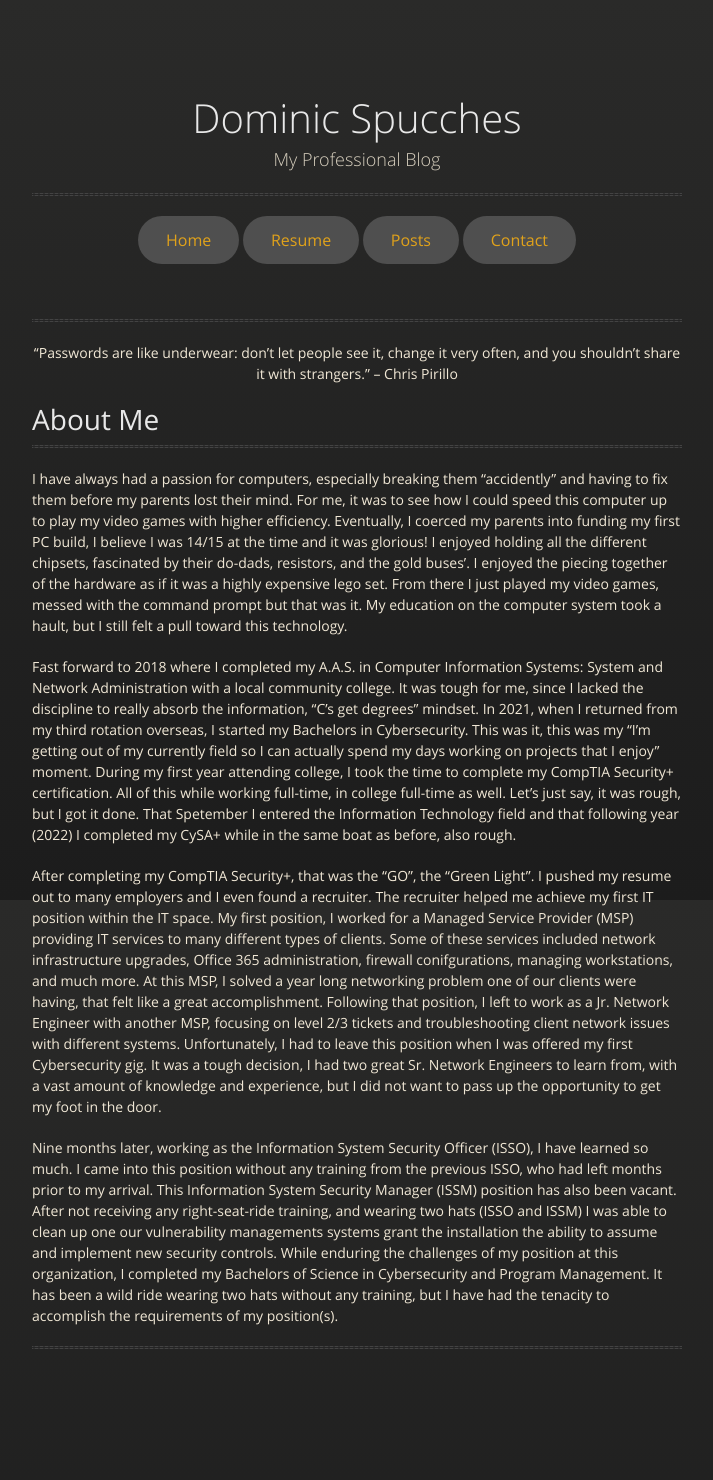
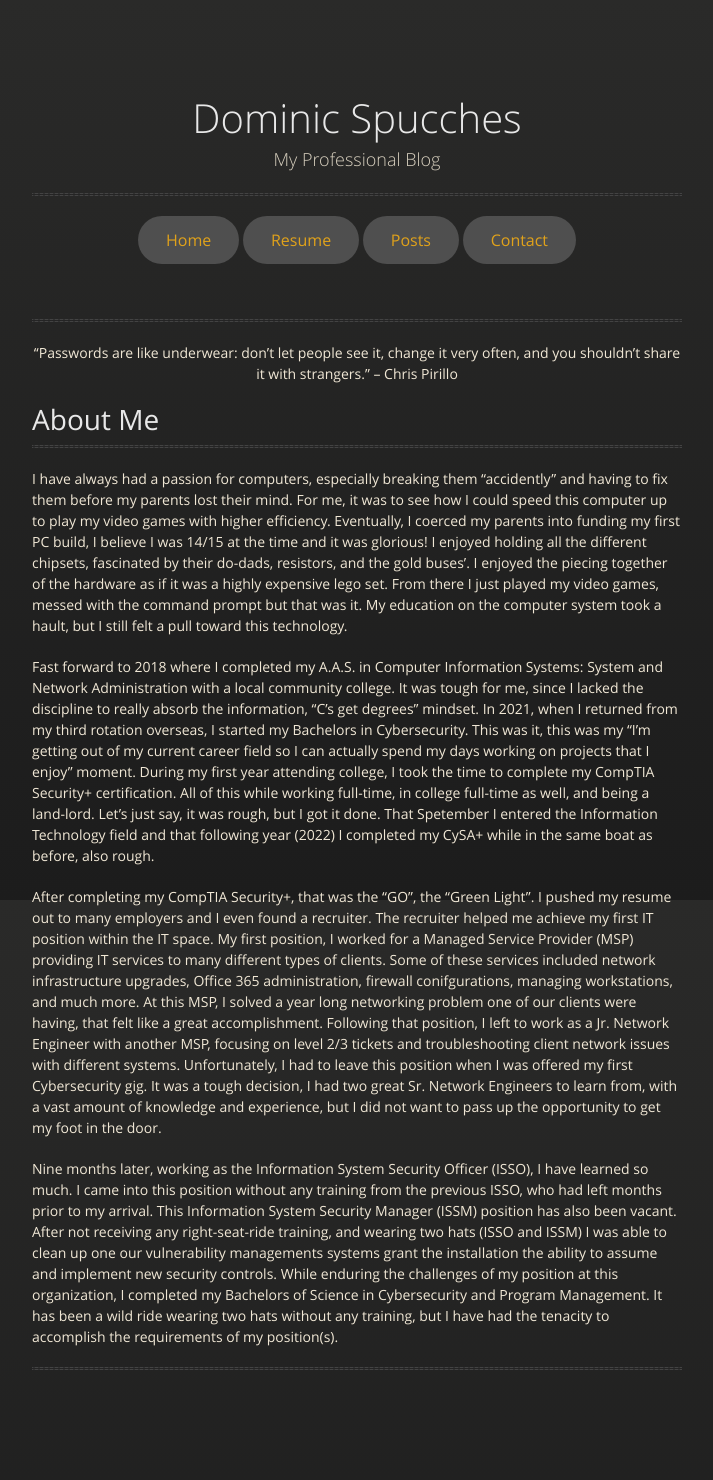
Before and after one commit to dspucches/dspucches.github.io, a Jekyll site: the page built from index.md, in a window 1280 px wide. Shown: the whole page, without its empty margins (283-996 px from the left). Built offline with Jekyll 4.4.1, drawn with Linux system fonts in a browser that asks for light colours; before the commit the page ends 1459 px from its top, so only the background shows below that.

Commit message:
Update index.md

```diff
--- a/index.md
+++ b/index.md
@@ -12,7 +12,7 @@ layout: default
 
 I have always had a passion for computers, especially breaking them "accidently" and having to fix them before my parents lost their mind. For me, it was to see how I could speed this computer up to play my video games with higher efficiency. Eventually, I coerced my parents into funding my first PC build, I believe I was 14/15 at the time and it was glorious! I enjoyed holding all the different chipsets, fascinated by their do-dads, resistors, and the gold buses'. I enjoyed the piecing together of the hardware as if it was a highly expensive lego set. From there I just played my video games, messed with the command prompt but that was it. My education on the computer system took a hault, but I still felt a pull toward this technology.
 
-Fast forward to 2018 where I completed my A.A.S. in Computer Information Systems: System and Network Administration with a local community college. It was tough for me, since I lacked the discipline to really absorb the information, "C's get degrees" mindset. In 2021, when I returned from my third rotation overseas, I started my Bachelors in Cybersecurity. This was it, this was my "I'm getting out of my currently field so I can actually spend my days working on projects that I enjoy" moment. During my first year attending college, I took the time to complete my CompTIA Security+ certification. All of this while working full-time, in college full-time as well. Let's just say, it was rough, but I got it done. That Spetember I entered the Information Technology field and that following year (2022) I completed my CySA+ while in the same boat as before, also rough.
+Fast forward to 2018 where I completed my A.A.S. in Computer Information Systems: System and Network Administration with a local community college. It was tough for me, since I lacked the discipline to really absorb the information, "C's get degrees" mindset. In 2021, when I returned from my third rotation overseas, I started my Bachelors in Cybersecurity. This was it, this was my "I'm getting out of my current career field so I can actually spend my days working on projects that I enjoy" moment. During my first year attending college, I took the time to complete my CompTIA Security+ certification. All of this while working full-time, in college full-time as well, and being a land-lord. Let's just say, it was rough, but I got it done. That Spetember I entered the Information Technology field and that following year (2022) I completed my CySA+ while in the same boat as before, also rough.
 
 After completing my CompTIA Security+, that was the "GO", the "Green Light". I pushed my resume out to many employers and I even found a recruiter. The recruiter helped me achieve my first IT position within the IT space. My first position, I worked for a Managed Service Provider (MSP) providing IT services to many different types of clients. Some of these services included network infrastructure upgrades, Office 365 administration, firewall conifgurations, managing workstations, and much more. At this MSP, I solved a year long networking problem one of our clients were having, that felt like a great accomplishment. Following that position, I left to work as a Jr. Network Engineer with another MSP, focusing on level 2/3 tickets and troubleshooting client network issues with different systems. Unfortunately, I had to leave this position when I was offered my first Cybersecurity gig. It was a tough decision, I had two great Sr. Network Engineers to learn from, with a vast amount of knowledge and experience, but I did not want to pass up the opportunity to get my foot in the door.
 
```
